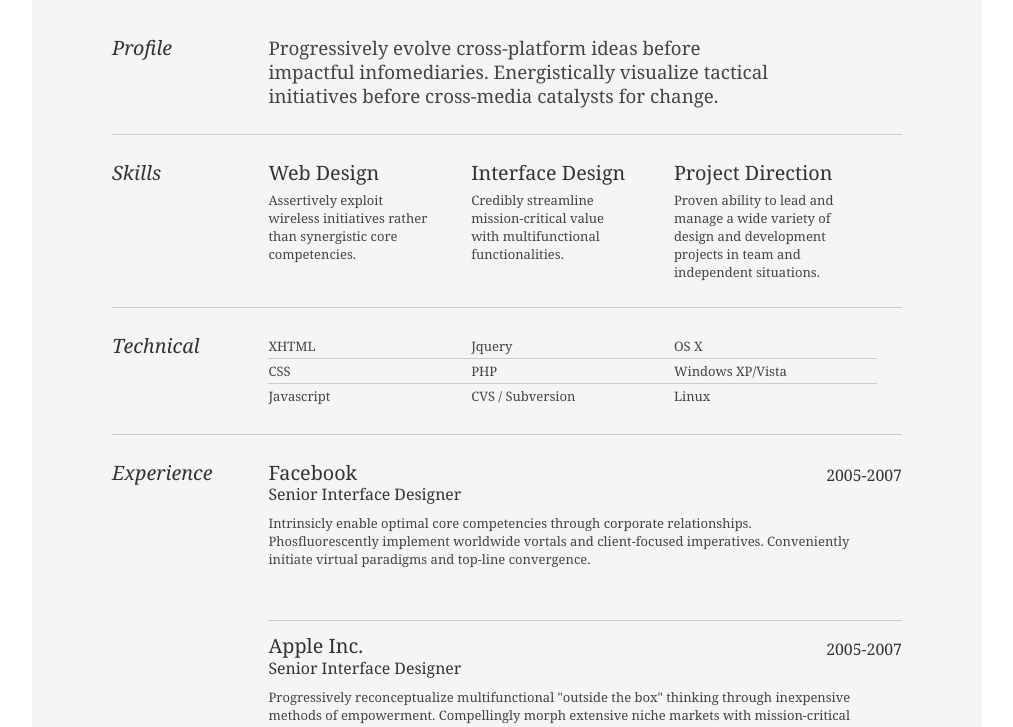
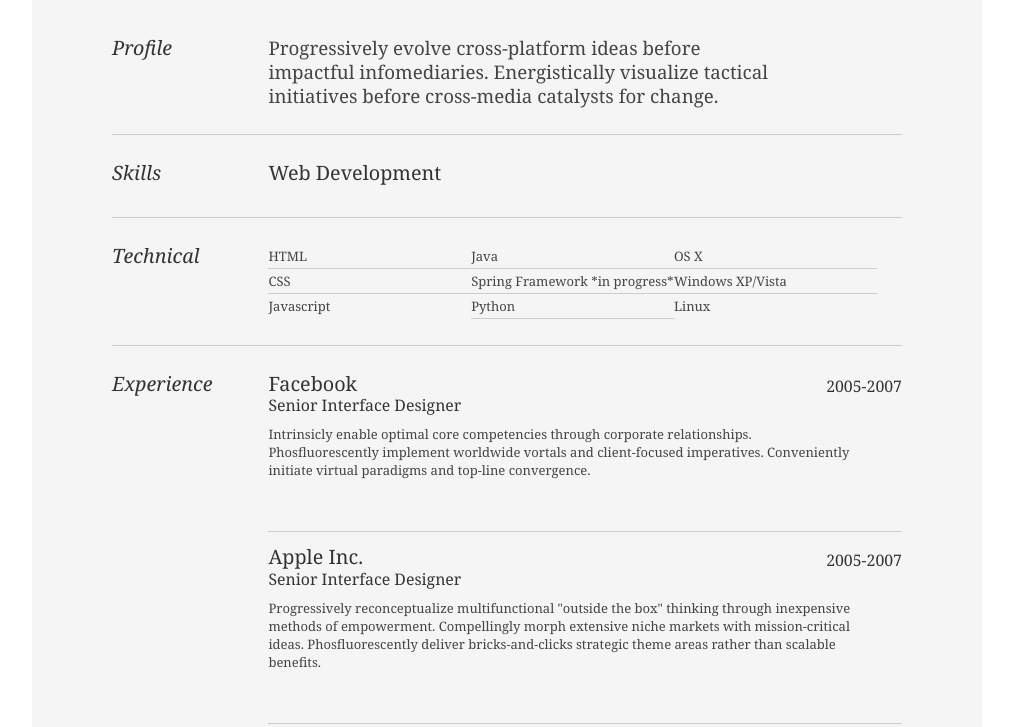
Before and after one commit to LouayTawfik/LouayTawfik.github.io, a plain HTML site: page index.html in a window 1280 px wide. Shown: the part 238-965 px from the top of the page, without its empty margins (133-1146 px from the left). Drawn offline with Linux system fonts and the light colour scheme.

Commit message:
updated my io

```diff
--- a/index.html
+++ b/index.html
@@ -27,7 +27,7 @@
 				<div class="yui-u">
 					<div class="contact-info">
 						<h3><a id="pdf" href="#">Download PDF</a></h3>
-						<h3><a href="mailto:name@yourdomain.com">name@yourdomain.com</a></h3>
+						<h3><a href="mailto:name@yourdomain.com">loay.ellaithy@hotmail.com</a></h3>
 						<h3>+(20) 1115022003</h3>
 					</div><!--// .contact-info -->
 				</div>
@@ -56,18 +56,8 @@
 						<div class="yui-u">
 
 								<div class="talent">
-									<h2>Web Design</h2>
-									<p>Assertively exploit wireless initiatives rather than synergistic core competencies.	</p>
-								</div>
-
-								<div class="talent">
-									<h2>Interface Design</h2>
-									<p>Credibly streamline mission-critical value with multifunctional functionalities.	 </p>
-								</div>
-
-								<div class="talent">
-									<h2>Project Direction</h2>
-									<p>Proven ability to lead and manage a wide variety of design and development projects in team and independent situations.</p>
+									<h2>Web Development</h2>
+									<!-- <p>Assertively exploit wireless initiatives rather than synergistic core competencies.	</p> -->
 								</div>
 						</div>
 					</div><!--// .yui-gf -->
@@ -78,15 +68,16 @@
 						</div>
 						<div class="yui-u">
 							<ul class="talent">
-								<li>XHTML</li>
+								<li>HTML</li>
 								<li>CSS</li>
 								<li class="last">Javascript</li>
 							</ul>
 
 							<ul class="talent">
-								<li>Jquery</li>
-								<li>PHP</li>
-								<li class="last">CVS / Subversion</li>
+								<li>Java</li>
+								<li>Spring Framework *in progress*</li>
+								<li>Python</li>
+								<li class="last"></li>
 							</ul>
 
 							<ul class="talent">
```
